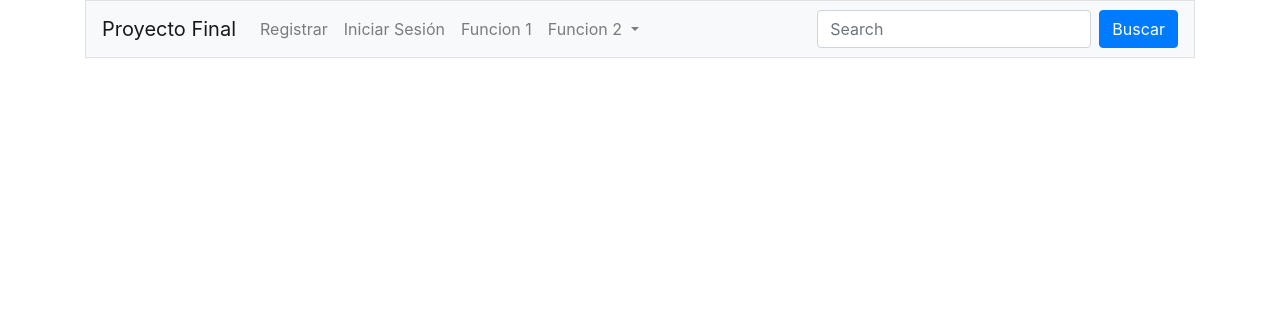
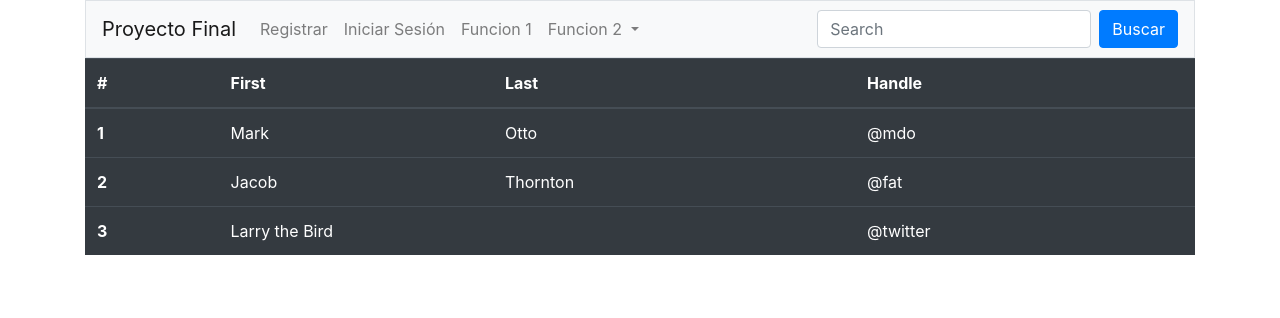
Before and after one commit to JFabrizioMc/Proyecto-IGBD, a PHP site: page / in a window 1280 px wide. Shown: the top 318 px of the page. Run offline with PHP 8.4, Linux system fonts and the light colour scheme.

Commit message:
Creando la tabla

```diff
--- a/proyecto/index.php
+++ b/proyecto/index.php
@@ -44,6 +44,35 @@
           </form>
         </div>
       </nav>
+      <table class="table table-hover table-dark">
+        <thead>
+          <tr>
+            <th scope="col">#</th>
+            <th scope="col">First</th>
+            <th scope="col">Last</th>
+            <th scope="col">Handle</th>
+          </tr>
+        </thead>
+        <tbody>
+          <tr>
+            <th scope="row">1</th>
+            <td>Mark</td>
+            <td>Otto</td>
+            <td>@mdo</td>
+          </tr>
+          <tr>
+            <th scope="row">2</th>
+            <td>Jacob</td>
+            <td>Thornton</td>
+            <td>@fat</td>
+          </tr>
+          <tr>
+            <th scope="row">3</th>
+            <td colspan="2">Larry the Bird</td>
+            <td>@twitter</td>
+          </tr>
+        </tbody>
+      </table>
     </div>
 </body>
 
```
